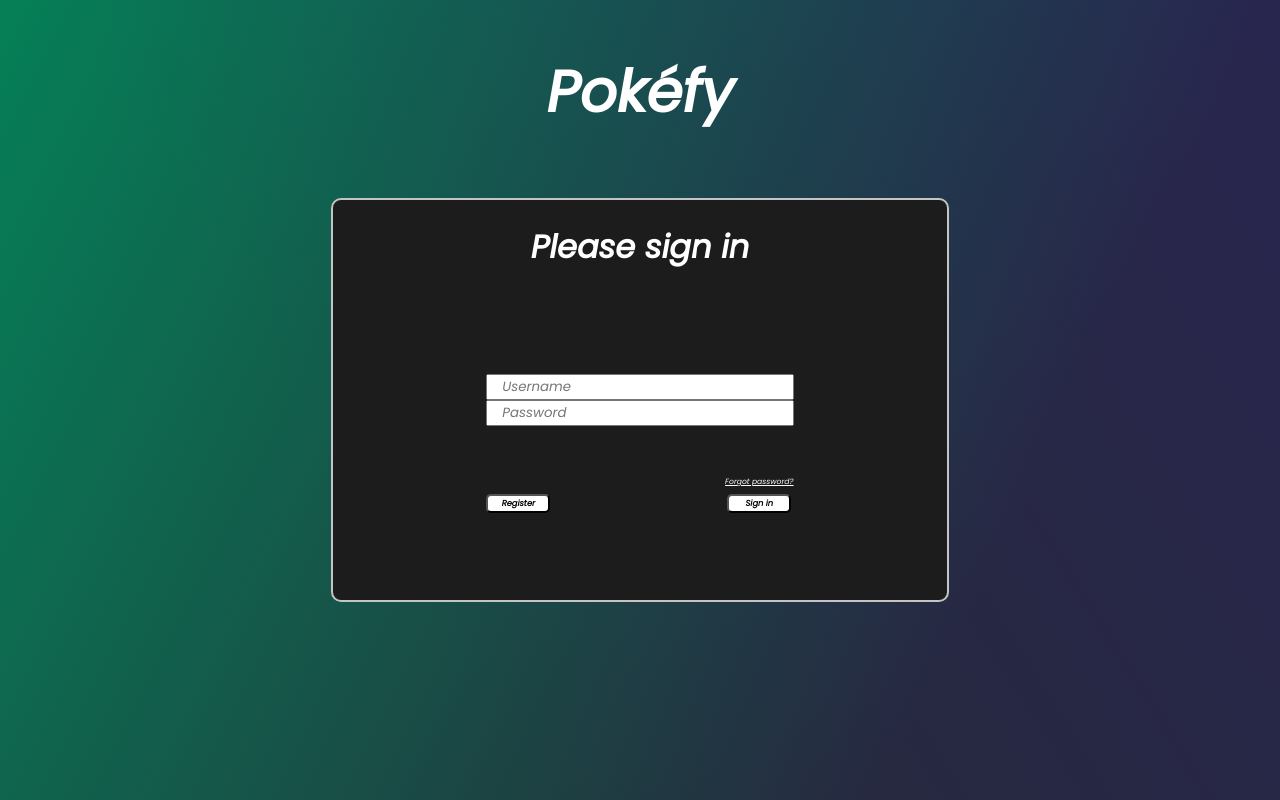
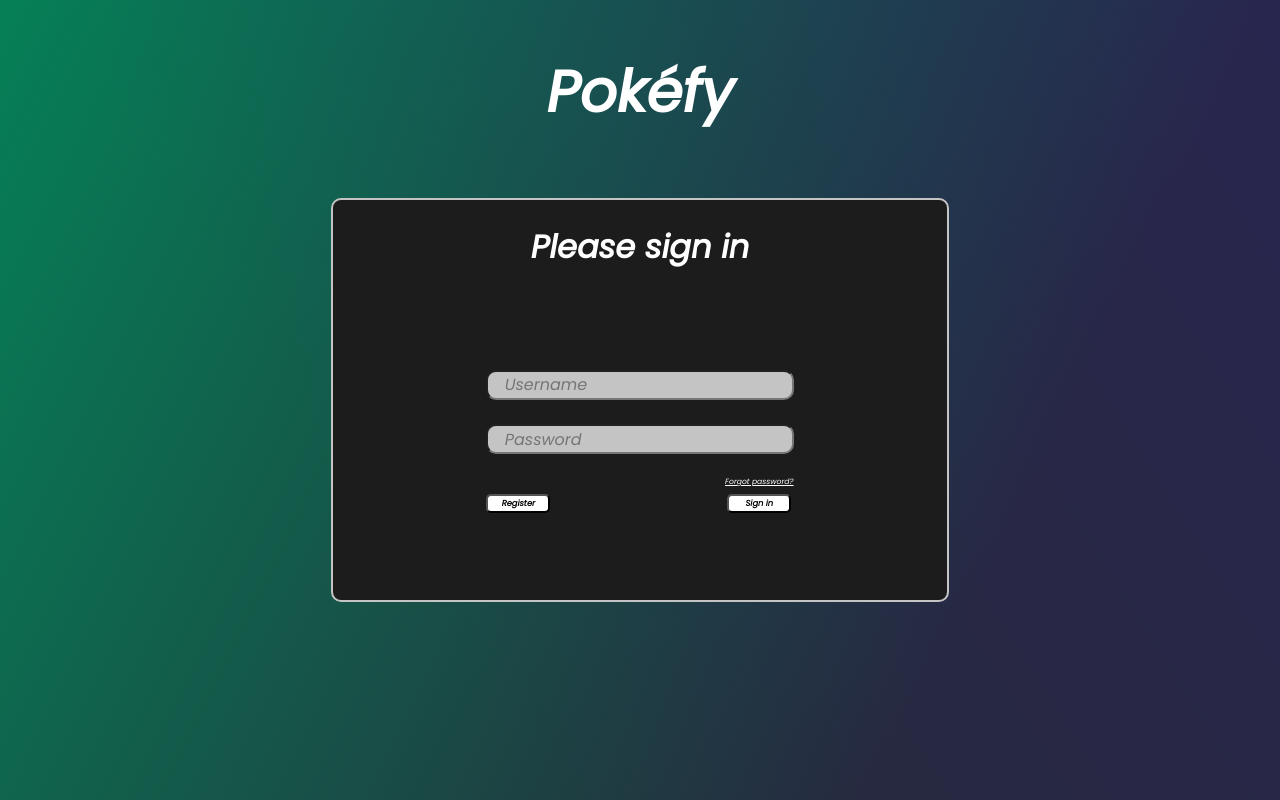
Before and after one commit to Chwunny/pokefy, a React (Create React App) app: page /register#/login in a window 1280 px wide. Built offline with nearby package versions, Linux system fonts and the light colour scheme; no server answers; what redux-promise-middleware would draw is missing.

Commit message:
fixed login css

```diff
--- a/src/styles/Login.css
+++ b/src/styles/Login.css
@@ -49,6 +49,17 @@
     font-size: 2.5vw;
     margin-top: 5%;
     color: white;
+}
+
+.loginInput {
+    width: auto;
+    margin-top: 8%;
+    background-color: #C4C4C4;
+    height: 3vh;
+    font-size: 100%;
+    color: #000;
+    border-radius: 10px;
+    font-family: 'Poppins', sans-serif;
 }
 
 .input {
```
